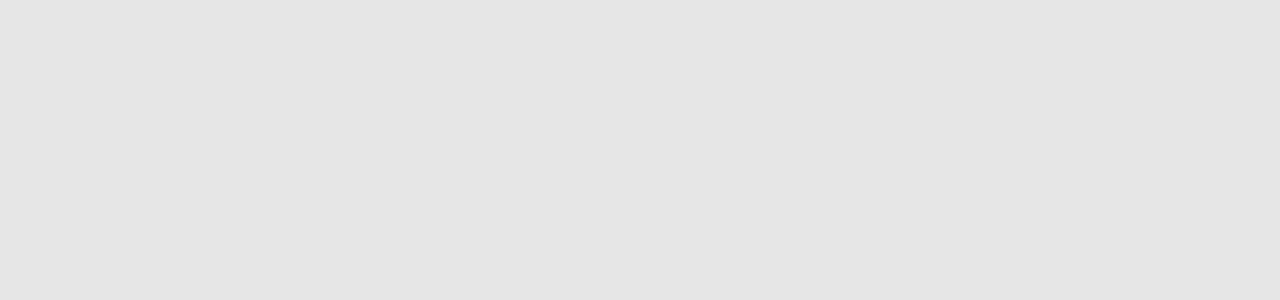
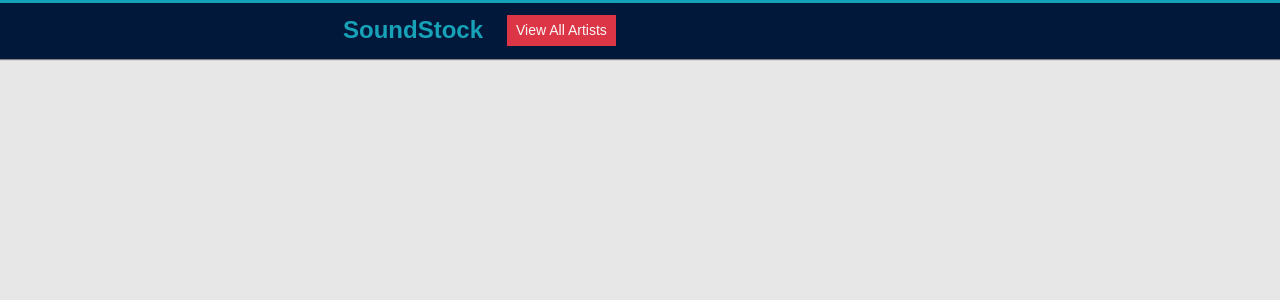
Before and after one commit to EwilsonS/EvanSoundStock, a React (Create React App) app in the folder client/: page /admin in a window 1280 px wide. Shown: the top 300 px of the page. Built offline with nearby package versions, Linux system fonts and the light colour scheme; no server answers.

Commit message:
admin login

```diff
--- a/client/src/App.js
+++ b/client/src/App.js
@@ -8,6 +8,7 @@ import InvestorSignUp from "./components/Pages/InvestorSignUp"
 // import ArtistProfile from "./components/Pages/ArtistProfile"
 import UserProfile from "./components/Pages/UserProfile"
 import { AllArtists } from "./components/Pages/AllArtists";
+import { Admin } from "./components/Pages/Admin";
 // import { LoginDashboard } from "./components/Artist/LoginDashboard";
 
 
@@ -39,6 +40,10 @@ class App extends Component {
           exact path="/allArtists"
           component={AllArtists}
           />
+           <Route
+          exact path="/admin"
+          component={Admin}
+          />
 
         </Switch>
       </div>
--- a/client/src/components/LayoutWithContent/Footer.js
+++ b/client/src/components/LayoutWithContent/Footer.js
@@ -1,4 +1,5 @@
 import React from "react";
+import { Link } from "react-router-dom";
 
 const Footer = () => (
   <div>
@@ -28,6 +29,9 @@ const Footer = () => (
       <div className="col-md-1 ">
         <a target="_blank" rel="noopener noreferrer" href="https://ewilsons.github.io/#" className="text-info">About</a><br />
         <a target="_blank" rel="noopener noreferrer" href="https://ewilsons.github.io/#contact" className="text-info">Contact</a><br />
+       <Link to="/admin">
+        <a className="text-info">Admin</a><br />
+       </Link>
       </div>
       <div className="col-md-4"></div>
 
--- /dev/null
+++ b/client/src/components/Pages/Admin.js
@@ -0,0 +1,36 @@
+import React, { Component } from "react";
+import { Container, Row, Col } from "../Grid";
+import Nav from "../Navbar/Nav";
+import API from "../../utils/API";
+
+export class Admin extends Component{
+
+componentDidMount(){
+  this.loadMessages();
+}
+
+loadMessages = () => {
+  API.getMessages()
+  .then(res => {
+    console.log(res.data)
+  })
+}
+
+  render(){
+    return (
+      <div>
+        <Nav />
+        <Container fluid>
+        <Row>
+          <Col size="md-4">
+          </Col>
+          <Col size="md-4">
+          </Col>
+          <Col size="md-4">
+          </Col>
+        </Row>
+        </Container>
+      </div>
+    )
+  }
+}
--- a/client/src/utils/API.js
+++ b/client/src/utils/API.js
@@ -30,6 +30,9 @@ export default {
   },
   saveMessage: function(message){
     return axios.post("/api/messages", message)
+  },
+  getMessages: function(){
+    return axios.get("/api/messages")
   }
   // logout:
   // // Gets all artists
```
Also changed, not shown: client/src/components/Navbar/Nav.js (+6 -27 lines).
